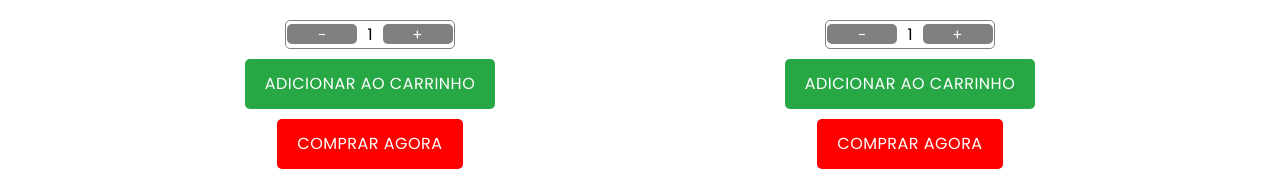
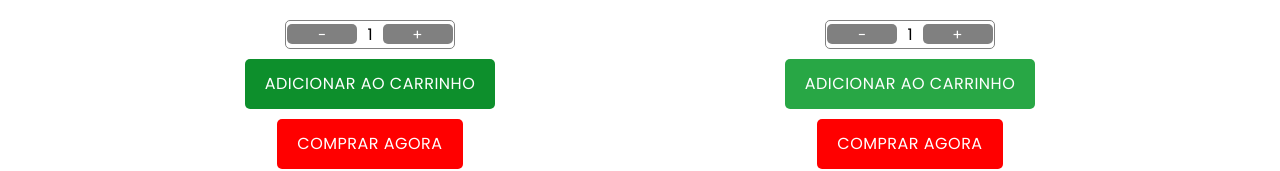
Before and after one commit to luizgustavoMobyan/esrosa, a React (Vite) app: page / in a window 1280 px wide. In both pictures the pointer is over the button 369 px from the left and 608 px from the top of the page. Shown: the part 525-696 px from the top of the page. Built offline with nearby package versions, Linux system fonts and the light colour scheme; no server answers.

Commit message:
Ajuste teste sync

```diff
--- a/src/components/item-count/ItemCount.scss
+++ b/src/components/item-count/ItemCount.scss
@@ -44,12 +44,11 @@
   border-radius: 5px;
   cursor: pointer;
   transition: background-color 0.3s;
+}
 
-  .add-to-cart-button:hover {
-    background-color: #23963e;
-    border: #23963e;
-  }
-
+.add-to-cart-button:hover {
+  background-color: #0d8f2c;
+  border: #0d8f2c;
 }
 
 .error-message {
```
